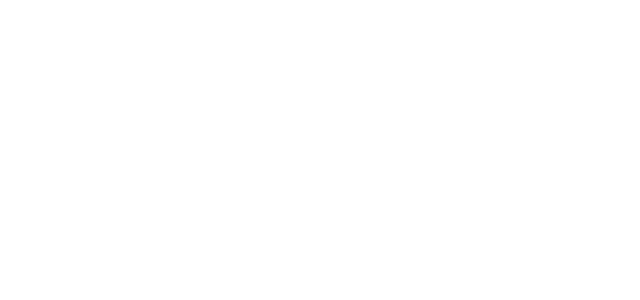
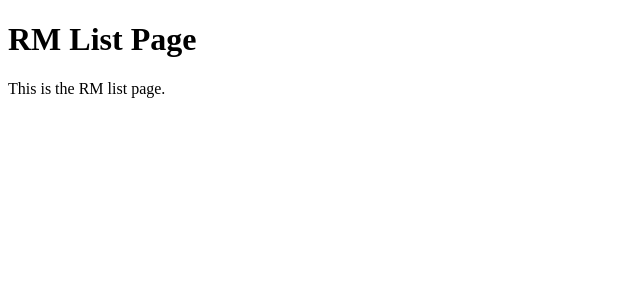
Before and after one commit to reguer0/LemonCode, a React app in the folder 04.1-React/03-list/: page /RMlist in a window 1280 px wide. Before the commit this address had no page. Shown: the top 300 px of the page, without its empty margins (0-640 px from the left). Built offline with nearby package versions, Linux system fonts and the light colour scheme.

Commit message:
navegacion a nueva vista

```diff
--- a/04.1-React/03-list/src/app.tsx
+++ b/04.1-React/03-list/src/app.tsx
@@ -3,6 +3,7 @@
 import { LoginPage } from "./login";
 import { ListPage } from "./list";
 import { DetailPage } from "./detail";
+import { RMlist } from "./rmlist";
 
 export const App = () => {
   return (
@@ -11,6 +12,7 @@
         <Route path="/" element={<LoginPage />} />
         <Route path="/list" element={<ListPage />} />
         <Route path="/detail/:id" element={<DetailPage />} />
+        <Route path="/RMlist" element={<RMlist />} />
       </Routes>
     </Router>
   );
--- a/04.1-React/03-list/src/list.tsx
+++ b/04.1-React/03-list/src/list.tsx
@@ -30,7 +30,8 @@
           </React.Fragment>
         )) }
       </div>
-      <Link to="/detail">Navigate to detail page</Link>
+     <Link to="/RMlist">Navigate to RM list page</Link>
+
     </>
   );
 };
--- /dev/null
+++ b/04.1-React/03-list/src/rmlist.tsx
@@ -0,0 +1,10 @@
+import React from "react";
+
+export const RMlist = () => {
+  return (
+    <div>
+      <h1>RM List Page</h1>
+      <p>This is the RM list page.</p>
+    </div>
+  );
+}
```
Also changed, not shown: 1 other file (tests, documents, lock files or other folders).
